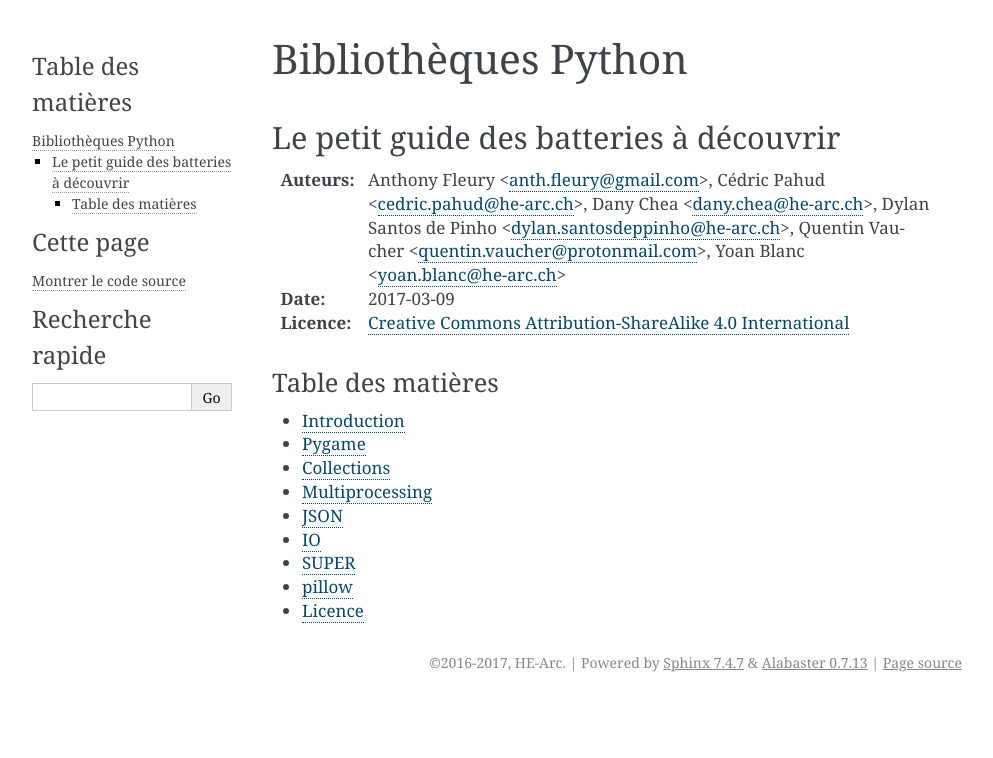
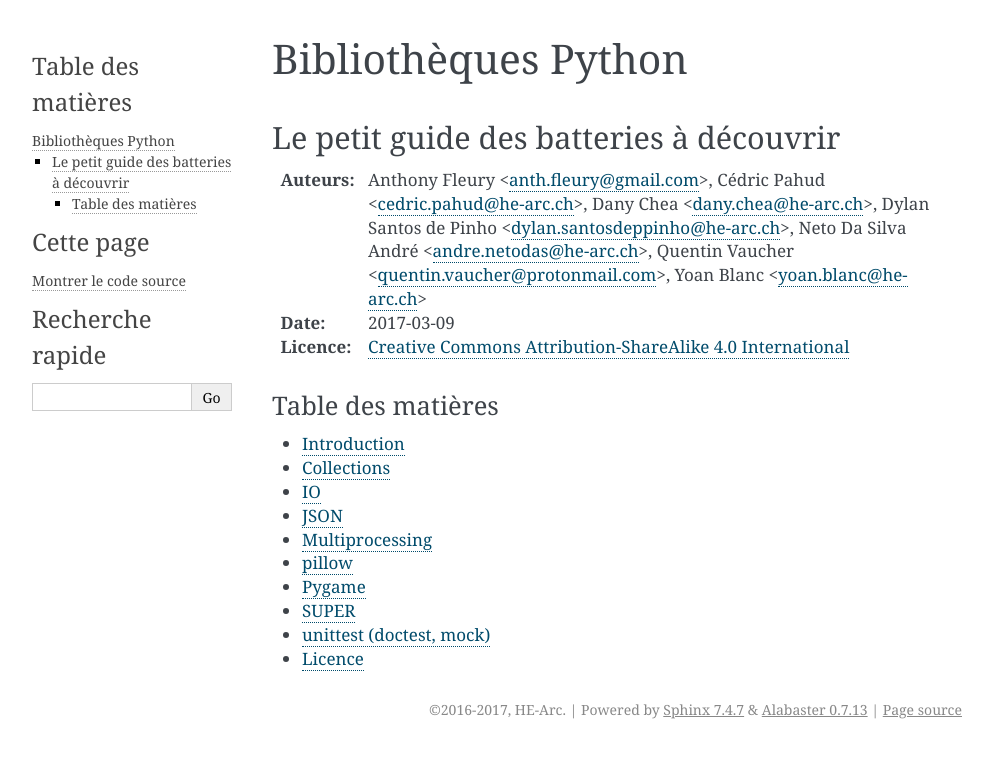
Before and after one commit to HE-Arc/livre-python, a Sphinx documentation site: the page built from source/index.rst, in a window 1280 px wide. Shown: the top 758 px of the page, without its empty margins (148-1141 px from the left). Built offline with Sphinx 7.4.7, drawn with Linux system fonts in a browser that asks for light colours.

Commit message:
Ajout unittest

```diff
--- a/source/index.rst
+++ b/source/index.rst
@@ -11,6 +11,7 @@
           Cédric Pahud <cedric.pahud@he-arc.ch>,
           Dany Chea <dany.chea@he-arc.ch>,
           Dylan Santos de Pinho <dylan.santosdeppinho@he-arc.ch>,
+          Neto Da Silva André <andre.netodas@he-arc.ch>,
           Quentin Vaucher <quentin.vaucher@protonmail.com>,
           Yoan Blanc <yoan.blanc@he-arc.ch>
 :Date: 2017-03-09
@@ -24,12 +25,14 @@ Table des matières
    :maxdepth: 1
 
    introduction.rst
+
+   collections/index.rst
+   io/index.rst
+   json/index.rst
+   multiprocessing/index.rst
+   pillow/index.rst
    pygame/index.rst
-   collections/index.rst
-   multiprocessing/index.rst
-   json/index.rst
-   io/index.rst
    super/index.rst
-   pillow/index.rst
+   unittest/index.rst
 
    licence.rst
--- /dev/null
+++ b/source/unittest/index.rst
@@ -0,0 +1,3 @@
+========================
+unittest (doctest, mock)
+========================
```
